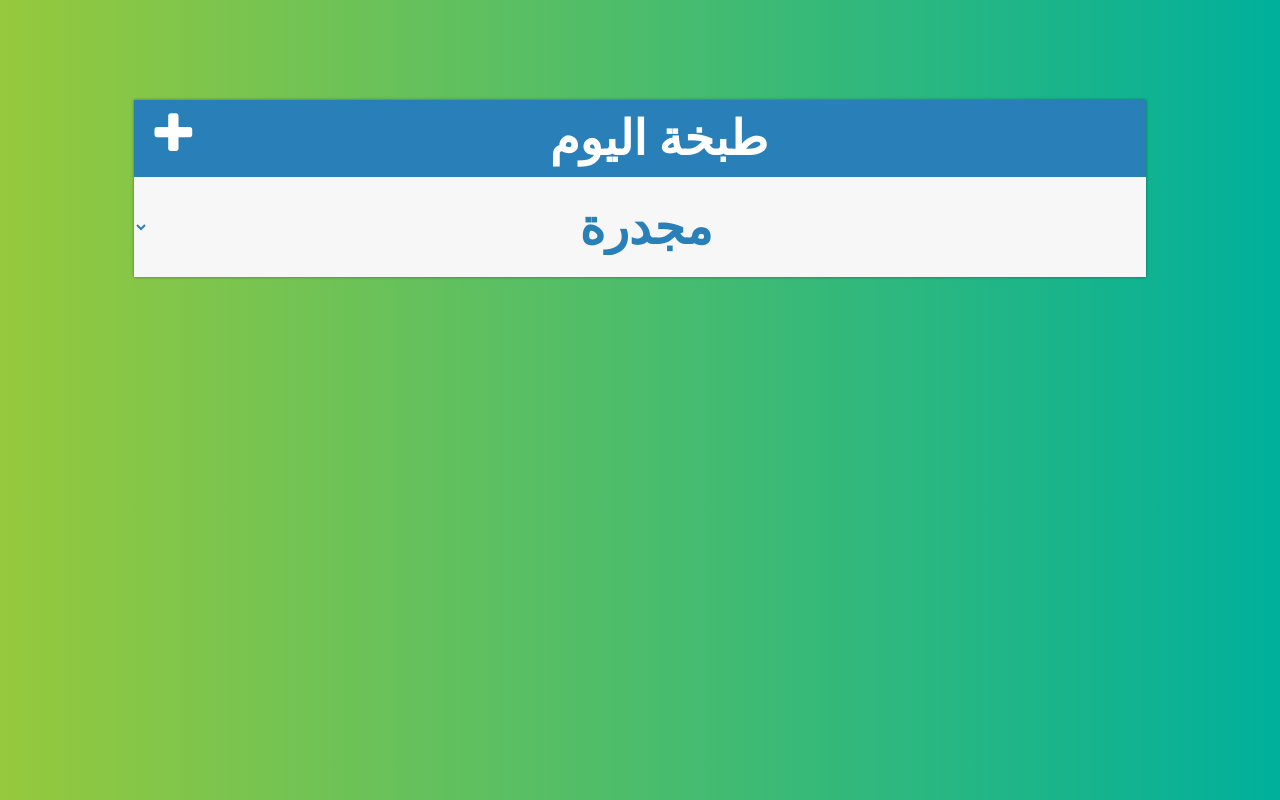
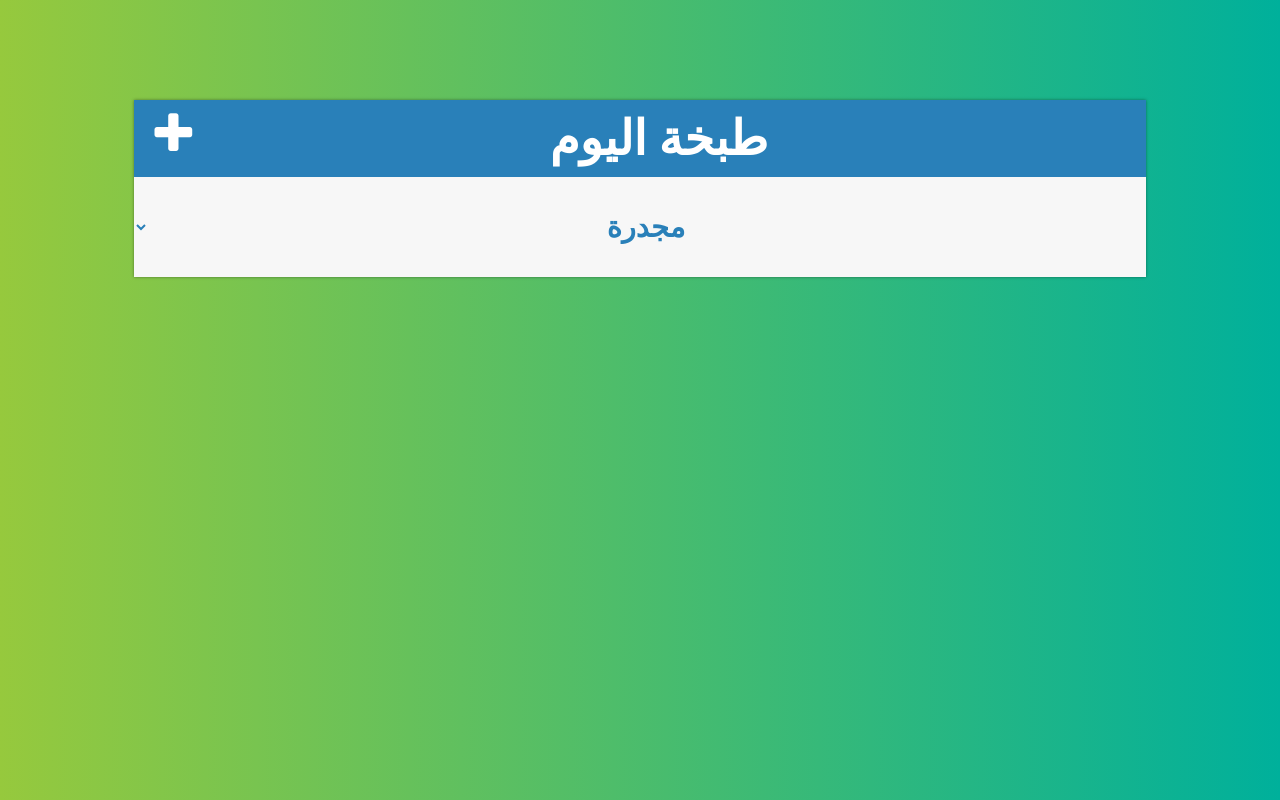
Before and after one commit to Ahmad0093/shoping-list, a plain HTML site: page index.html in a window 1280 px wide. Drawn offline with Linux system fonts and the light colour scheme.

Commit message:
change the font of the select element

```diff
--- a/assets/css/shop-list.css
+++ b/assets/css/shop-list.css
@@ -141,7 +141,7 @@ span {
         font-weight: 900;
     }
     select {
-        font-size: 49px;
+        font-size: 29px;
         background-color: #f7f7f7;
         width: 100%;
         padding: 0px;
```
